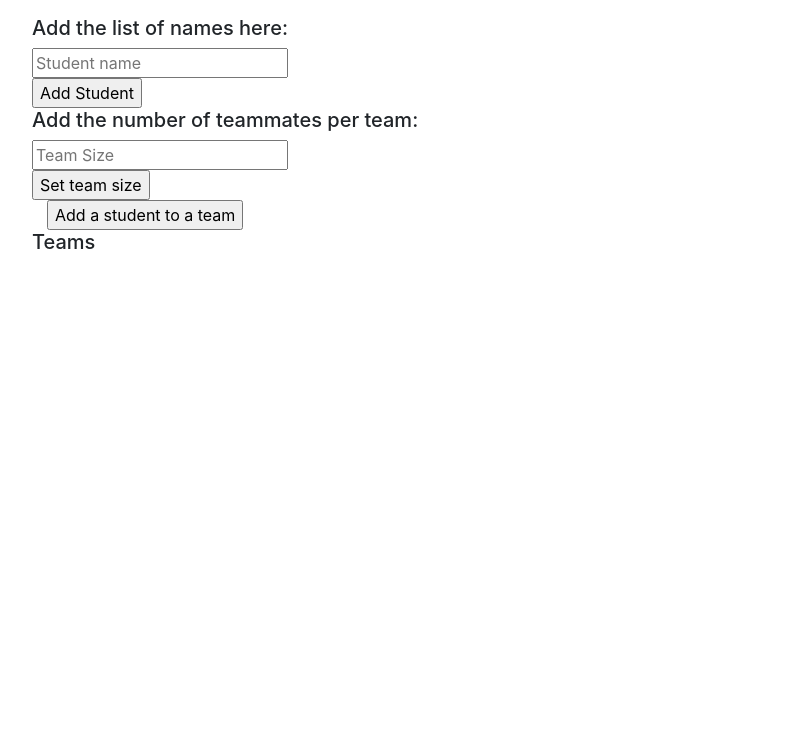
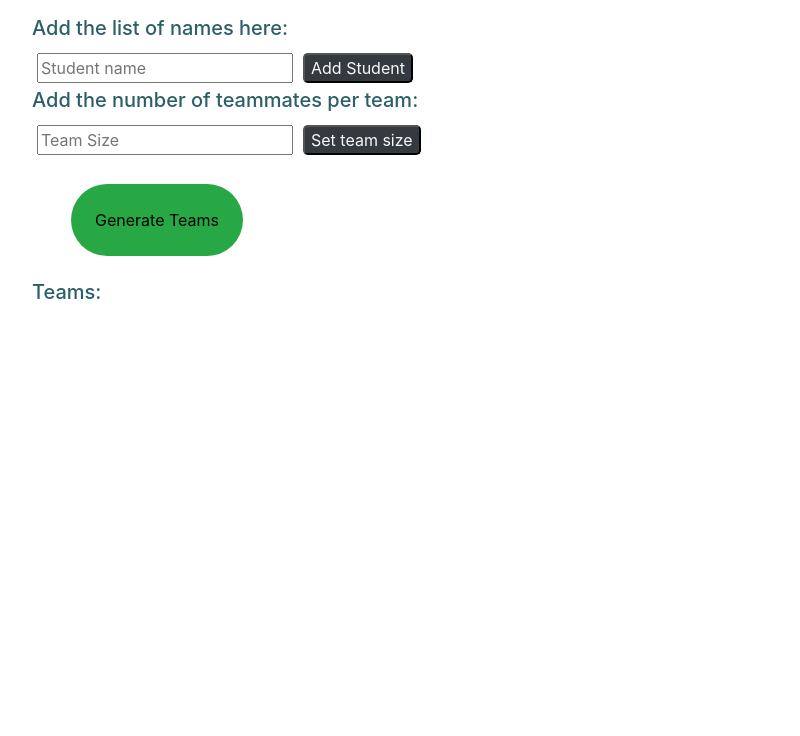
Before and after one commit to DritaSkeraj/Strive-M2, a plain HTML site: page D4/index.html in a window 1280 px wide. Shown: the part 64-800 px from the top of the page, without its empty margins (38-838 px from the left). Drawn offline with nearby package versions, Linux system fonts and the light colour scheme.

Commit message:
made bootstrap changes

```diff
--- a/D4/index.html
+++ b/D4/index.html
@@ -19,6 +19,23 @@
     <link rel="stylesheet" href="https://stackpath.bootstrapcdn.com/bootstrap/4.3.1/css/bootstrap.min.css" integrity="sha384-ggOyR0iXCbMQv3Xipma34MD+dH/1fQ784/j6cY/iJTQUOhcWr7x9JvoRxT2MZw1T" crossorigin="anonymous">
 
     <style>
+        p{
+            padding: 15px;
+            border: 1px solid black;
+            border-radius: 5px;
+            display: inline-block;
+            margin: 5px;
+        }
+        input{
+            display: inline-block;
+            margin: 5px;
+        }
+        #addToTeam{
+            border: 0px solid gray;
+        }
+        h5{
+            color: rgb(44, 95, 104);
+        }
 
     </style>
 
@@ -27,7 +44,7 @@
 
     <div class='container text-center'>
         <div class='row text-center'>
-            <h1 class='text-center '>Welcome to the Strive Team Generator</h1>
+            <h1 class='text-center text-success'>Welcome to the Strive Team Generator</h1>
         </div>
     </div>
     <br>
@@ -37,9 +54,8 @@
         </div>
         <div class='row'>
             <input type='text' placeholder='Student name' id='studentName'/>
-        </div>
-        <div class='row'>
-            <input type='button' value='Add Student' id='addStudent'/>
+
+            <input type='button' value='Add Student' id='addStudent' class='bg-dark text-light rounded-lg'/>
         </div>
     </div>
 
@@ -52,9 +68,8 @@
         </div>
         <div class='row'>
             <input type='number' placeholder='Team Size' id='teamSizeInput'/>
-        </div>
-        <div class='row'>
-            <input type='button' value='Set team size' id='setTeamSize'/>
+
+            <input type='button' value='Set team size' id='setTeamSize' class='bg-dark text-light rounded-lg'/>
         </div>
     </div>
 
@@ -62,12 +77,12 @@
     </div>
 
     <div class='container'>
-        <input type='button' value='Add a student to a team' id='addToTeam'/>
+        <input type='button' value='Generate Teams' id='addToTeam' class='rounded-pill p-4 bg-success m-4'/>
     </div>
 
     <div class='container'>
         <div class='row'>
-            <h5>Teams</h5>
+            <h5>Teams:</h5>
         </div>
         <div class='row' id='students'>
         </div>
```
